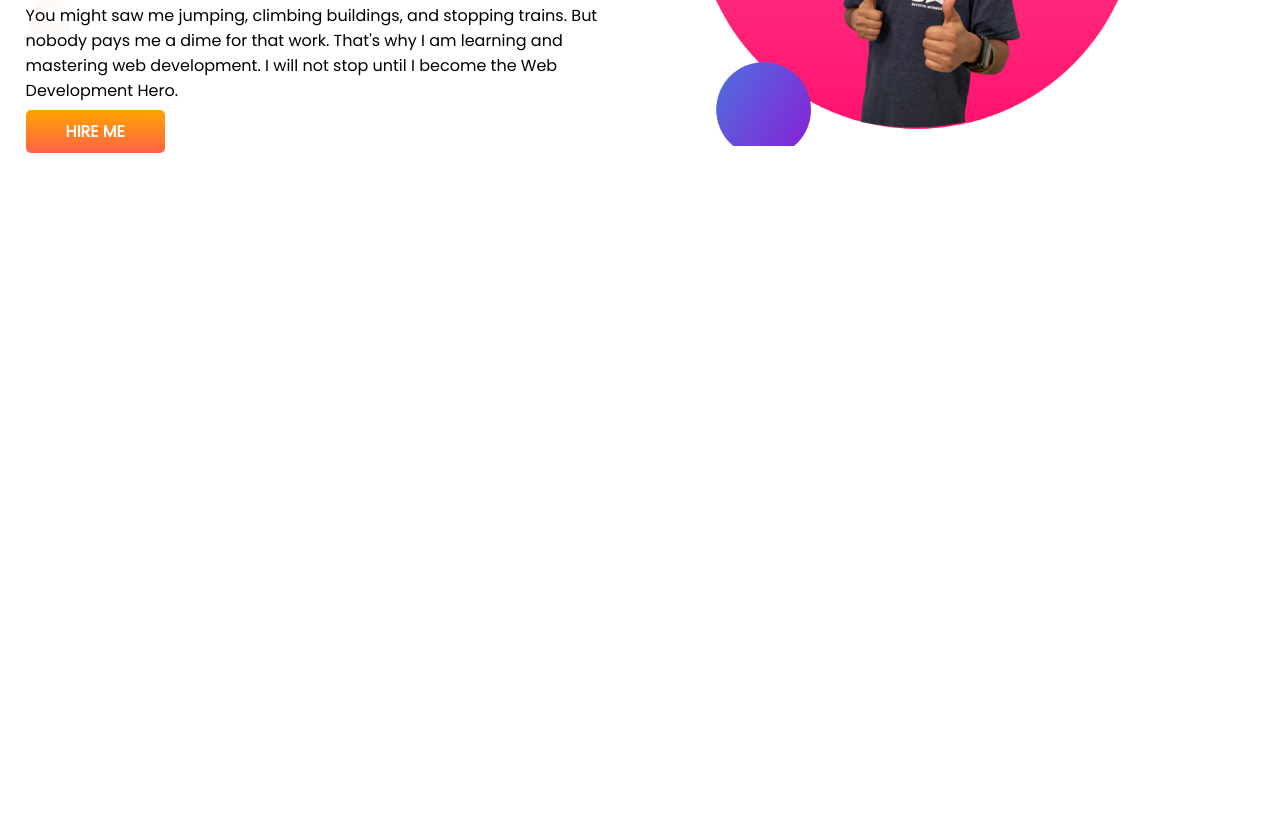
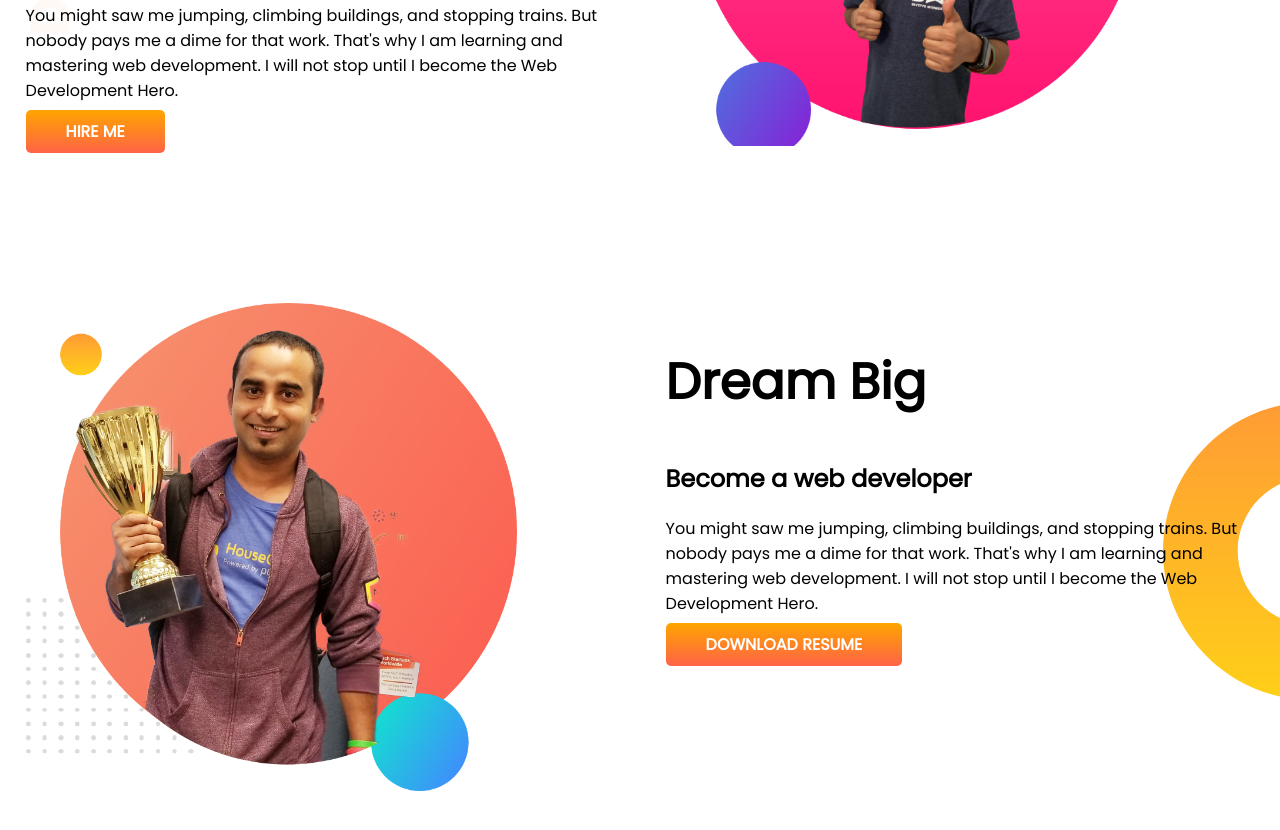
Before and after one commit to muhsina1/developer-portfolio, a plain HTML site: page index.html in a window 1280 px wide. Shown: the part 326-1156 px from the top of the page. Before the commit the page ends 800 px from the top, so only its background shows below. Drawn offline with Linux system fonts and the light colour scheme.

Commit message:
dream added

```diff
--- a/index.html
+++ b/index.html
@@ -23,5 +23,17 @@
         <img src="developer-portfolio-master/images/jhanker-bg.png">
     </div>
    </section>
+   <section class="dream-big">
+       <div class="half-width">
+           <img src="developer-portfolio-master/images/jhankar.png">
+       </div>
+       <div class="half-width">
+           <h1>Dream Big</h1>
+           <h2>Become a web developer</h2>
+           <p>You might saw me jumping, climbing buildings, and stopping trains. But nobody pays me a dime for that work. That's why I am learning and mastering web development. I will not stop until I become the Web Development Hero.</p>
+           <a class="link-button" target="-blank" href="">DOWNLOAD RESUME</a>
+       </div>
+
+   </section>
 </body>
 </html>
--- a/style.css
+++ b/style.css
@@ -11,6 +11,7 @@ h1{
 }
 section{
     display: flex;
+    margin-bottom: 150px;
 }
 .half-width{
     width: 50%;
@@ -31,3 +32,8 @@ section{
     background-image: url(developer-portfolio-master/images/top-banner.png);
     background-repeat: no-repeat;
 }
+.dream-big{
+   background-image: url(developer-portfolio-master/images/dream-bg.png);
+   background-repeat: no-repeat;
+   background-position: right;
+}
```
